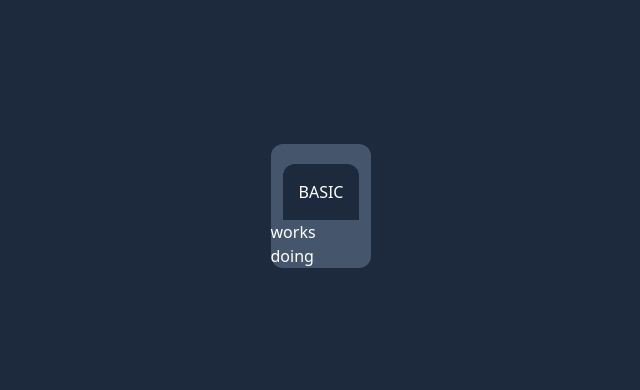
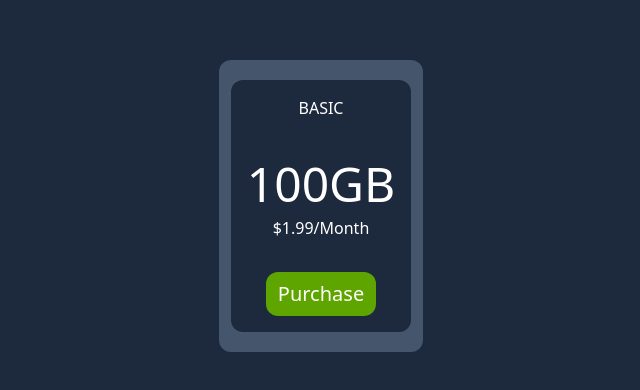
Before and after one commit to anwarrahim/tailwind-projects, a website built with Vite: page pricing-grids/index.html in a window 1280 px wide. Shown: the part 194-584 px from the top of the page, without its empty margins (319-959 px from the left). Built offline with nearby package versions, Linux system fonts and the light colour scheme.

Commit message:
feat: update pricing grid layout with new card design and enhanced styling

```diff
--- a/pricing-grids/index.html
+++ b/pricing-grids/index.html
@@ -15,11 +15,19 @@
 
         <!-- upper-card -->
          <div class="mx-3 mt-5 p-4 bg-slate-800 rounded-t-xl">
-            <div class="flex justify-center items-center uppercase">basic</div>
-            <h2 class="text-5xl text-white "></h2>
+            <div class="text-center uppercase">basic</div>
+            <h2 class="mt-10 text-5xl text-white ">100GB</h2>
+            <h3 class="mt-2 text-center">$1.99/Month</h3>
          </div>
-            <h1 class="font-sans">works</h1>
-            <h1>doing</h1>
+         <!-- lower card -->
+          <div class=" mx-3 mb-5 p-4 bg-slate-800 rounded-b-xl">
+            <div class="flex justify-center">
+                <a class=" font-sans text-xl text-white bg-lime-600 px-3 py-2 rounded-xl" href="#">Purchase
+
+                </a>
+            </div>
+
+          </div>
 
          </div>
         </div>
```
Also changed, not shown: pricing-grids/src/output.css.
